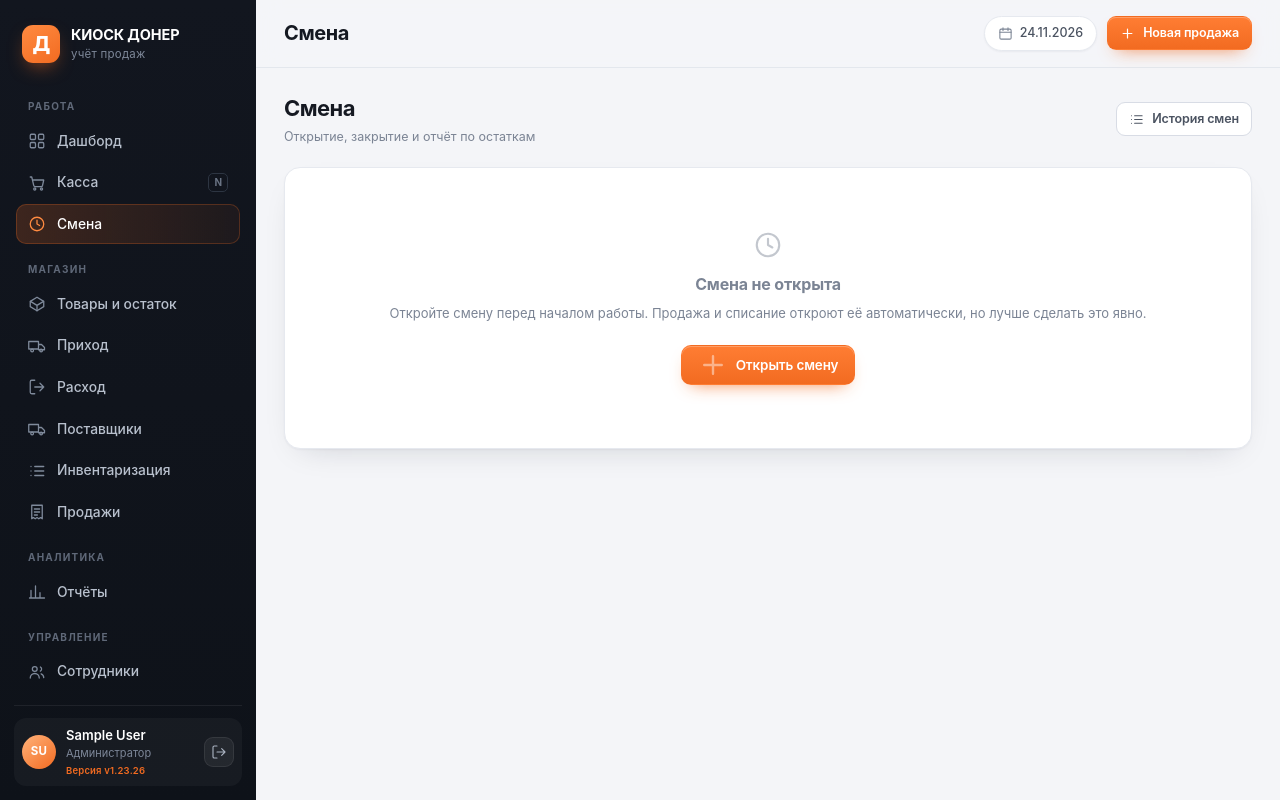
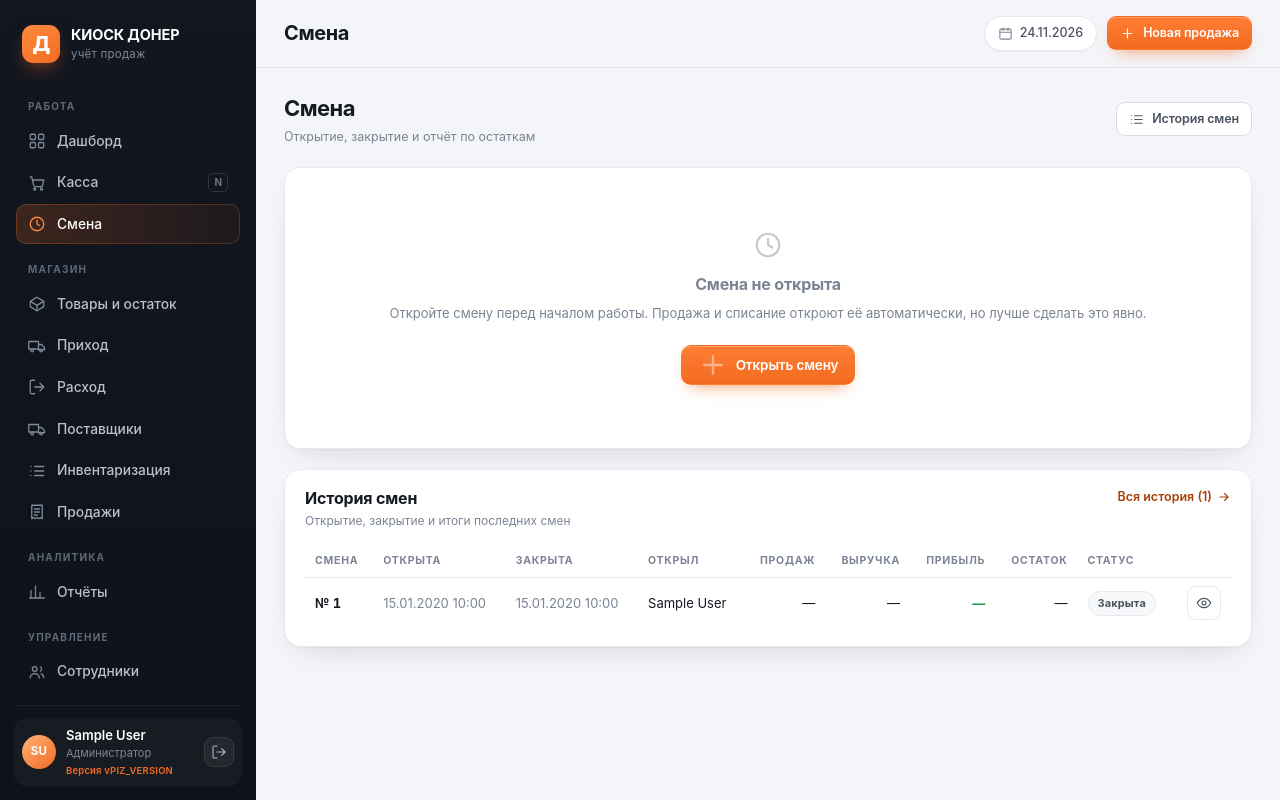
Before and after one commit to mahmadali91/piz, a PHP site: page /piz/shift in a window 1280 px wide. Run offline with PHP 8.4, Linux system fonts and the light colour scheme; the visitor is signed in with stand-in values (Sample User, id 1); data comes from the database, SQL or seed files in the repository; tables that the repository leaves empty hold one stand-in row (values such as "Sample post"); some libraries are stand-ins or nearby versions.

Commit message:
Убраны кнопки печати, история смен внизу смены

```diff
--- a/src/Controllers/ShiftController.php
+++ b/src/Controllers/ShiftController.php
@@ -22,6 +22,7 @@ final class ShiftController
         $canClose = $shift
             ? (Auth::isAdmin() || (int) $shift['opened_by'] === Auth::id())
             : false;
+        $onlyUser = Auth::can('sales.view_all') ? null : Auth::id();
 
         View::render('shift/index', [
             'title' => 'Смена',
@@ -34,6 +35,8 @@ final class ShiftController
             'canClose' => $canClose,
             'stock' => Product::stats(),
             'finance' => Auth::can('finance.view'),
+            'recentShifts' => Shift::list(10, 0, $onlyUser),
+            'historyTotal' => Shift::count($onlyUser),
         ]);
     }
 
--- a/src/Views/pos.php
+++ b/src/Views/pos.php
@@ -106,7 +106,6 @@
         <div class="modal__body" id="receipt-content"></div>
         <div class="receipt-modal__actions">
             <a class="btn btn--ghost" id="receipt-pdf" href="#"><?= icon('download') ?> Скачать PDF</a>
-            <button type="button" class="btn btn--primary" data-print-receipt><?= icon('print') ?> Печать</button>
             <a class="btn btn--ghost" id="receipt-open" href="#" target="_blank" rel="noopener">Открыть чек</a>
             <button type="button" class="btn btn--ghost" data-modal-close>Новая продажа</button>
         </div>
--- a/src/Views/reports.php
+++ b/src/Views/reports.php
@@ -30,7 +30,6 @@ $countTrend = percent_change((int) $summary['count'], (int) $previous['count']);
             <a class="btn btn--ghost btn--sm" href="<?= e(query_url('/reports/export', ['type' => 'products'])) ?>"><?= icon('download') ?> Товары</a>
             <a class="btn btn--ghost btn--sm" href="<?= e(query_url('/reports/export', ['type' => 'stock'])) ?>"><?= icon('download') ?> Склад</a>
             <a class="btn btn--ghost btn--sm" href="<?= e(query_url('/reports/pdf', ['period' => $period['period'], 'from' => $period['from'], 'to' => $period['to']])) ?>"><?= icon('download') ?> Скачать PDF</a>
-            <button class="btn btn--ghost btn--sm" type="button" data-print-page><?= icon('print') ?> Печать</button>
         </div>
     </div>
 
--- a/src/Views/shift/index.php
+++ b/src/Views/shift/index.php
@@ -108,4 +108,36 @@ $paymentsTotal = $totals ? (int) $totals['revenue'] : 0;
             </section>
         <?php endif; ?>
     <?php endif; ?>
+
+    <section class="card">
+        <header class="card__head">
+            <div><h3>История смен</h3><p>Открытие, закрытие и итоги последних смен</p></div>
+            <a class="link" href="<?= e(url('/shifts')) ?>">Вся история (<?= (int) $historyTotal ?>) <?= icon('arrow-right', 'icon icon--xs') ?></a>
+        </header>
+        <?php if ($recentShifts === []): ?>
+            <div class="empty empty--compact"><?= icon('clock') ?><p>Смен пока нет</p></div>
+        <?php else: ?>
+            <div class="table-wrap">
+                <table class="table table--compact">
+                    <thead><tr><th>Смена</th><th>Открыта</th><th>Закрыта</th><th>Открыл</th><th class="num">Продаж</th><th class="num">Выручка</th><?php if ($finance): ?><th class="num">Прибыль</th><?php endif; ?><th class="num">Остаток</th><th>Статус</th><th></th></tr></thead>
+                    <tbody>
+                    <?php foreach ($recentShifts as $item): ?>
+                        <tr>
+                            <td><a class="number" href="<?= e(url($item['status'] === 'open' ? '/shift' : '/shifts/' . $item['id'])) ?>">№ <?= (int) $item['id'] ?></a></td>
+                            <td class="muted" style="white-space:nowrap;"><?= e(dt_human($item['opened_at'])) ?></td>
+                            <td class="muted" style="white-space:nowrap;"><?= e($item['closed_at'] ? dt_human($item['closed_at']) : '—') ?></td>
+                            <td><?= e($item['opened_by_name'] ?? '—') ?></td>
+                            <td class="num"><?= $item['status'] === 'closed' ? (int) $item['sales_count'] : '—' ?></td>
+                            <td class="num"><?= $item['status'] === 'closed' ? e(money((int) $item['revenue_kop'])) : '—' ?></td>
+                            <?php if ($finance): ?><td class="num" style="color:var(--green);font-weight:650;"><?= $item['status'] === 'closed' ? e(money((int) $item['profit_kop'])) : '—' ?></td><?php endif; ?>
+                            <td class="num"><?= $item['status'] === 'closed' ? (int) $item['stock_units'] : '—' ?></td>
+                            <td><?= $item['status'] === 'open' ? '<span class="badge badge--green">Открыта</span>' : '<span class="badge badge--gray">Закрыта</span>' ?></td>
+                            <td><div class="row-actions"><a class="icon-btn" href="<?= e(url($item['status'] === 'open' ? '/shift' : '/shifts/' . $item['id'])) ?>"><?= icon('eye') ?></a><?php if ($item['status'] === 'closed'): ?><a class="icon-btn" href="<?= e(url('/shifts/' . $item['id'] . '/pdf')) ?>" title="Скачать PDF"><?= icon('download') ?></a><?php endif; ?></div></td>
+                        </tr>
+                    <?php endforeach; ?>
+                    </tbody>
+                </table>
+            </div>
+        <?php endif; ?>
+    </section>
 </div>
--- a/src/Views/shift/report.php
+++ b/src/Views/shift/report.php
@@ -14,7 +14,6 @@ $paymentsTotal = array_sum(array_column($payments, 'revenue'));
         <div class="toolbar__right">
             <a class="btn btn--primary btn--sm" href="<?= e(url('/shifts/' . $shift['id'] . '/export')) ?>"><?= icon('download') ?> Скачать CSV</a>
             <a class="btn btn--ghost btn--sm" href="<?= e(url('/shifts/' . $shift['id'] . '/pdf')) ?>"><?= icon('download') ?> Скачать PDF</a>
-            <button class="btn btn--ghost btn--sm" type="button" data-print-page><?= icon('print') ?> Печать</button>
             <a class="btn btn--ghost btn--sm" href="<?= e(url('/shifts')) ?>">История</a>
         </div>
     </div>
```
Also changed, not shown: assets/js/app.js (+0 -47 lines), docs/USER_GUIDE.md (+4 -4 lines), src/Views/sales/show.php (+3 -4 lines), ИНСТРУКЦИЯ.md (+6 -6 lines), README.md.
